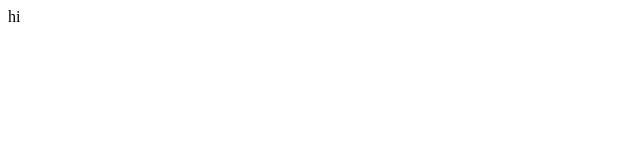
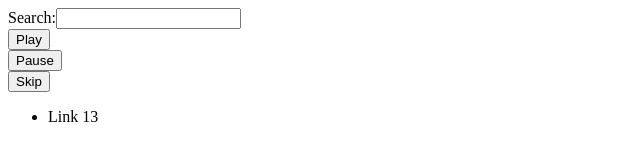
Before and after one commit to unsalted-baked-potato-chips/musicsrv, a plain HTML site: page index.html in a window 1280 px wide. Shown: the whole page, without its empty margins (0-640 px from the left). Drawn offline with Linux system fonts and the light colour scheme.

Commit message:
Update index.html

```diff
--- a/index.html
+++ b/index.html
@@ -1,3 +1,31 @@
+<!DOCTYPE html>
+<html>
+<head>
+<meta charset="UTF-8" />
+</head>
 <body>
-    <p> hi</p>
+<header>
+<div>
+<form method="get" action="/">
+<label>Search:</label><input name="search" type="text" value="" />
+</form>
+<form action="" method="post">
+<input type="submit" name="Play" value="Play" />
+</form>
+<form action="" method="post">
+<input type="submit" name="Pause" value="Pause" />
+</form>
+<form action="" method="post">
+<input type="submit" name="Skip" value="Skip" />
+</form>
+</header>
+
+</div>
+<nav>
+<ul>
+<li>Link 13</li>
+</ul>
+</nav>
+
 </body>
+</html>
```
